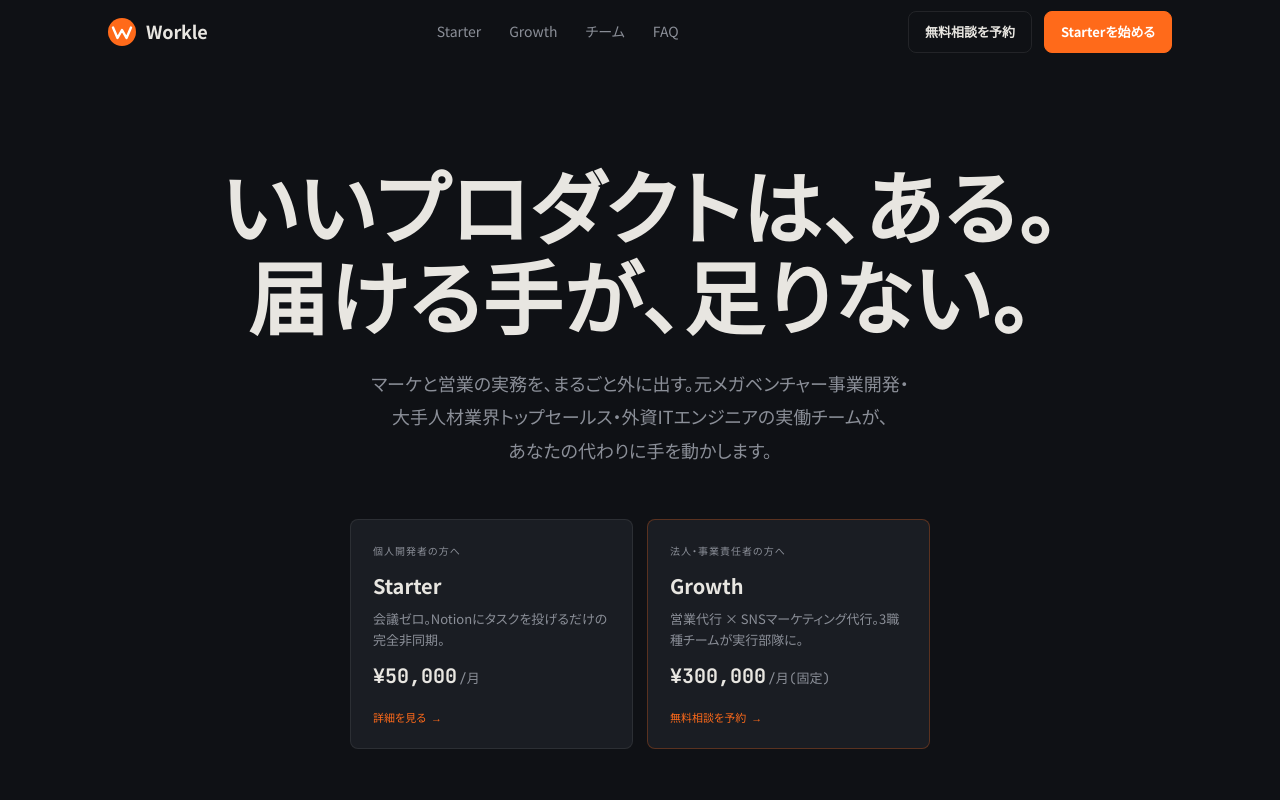
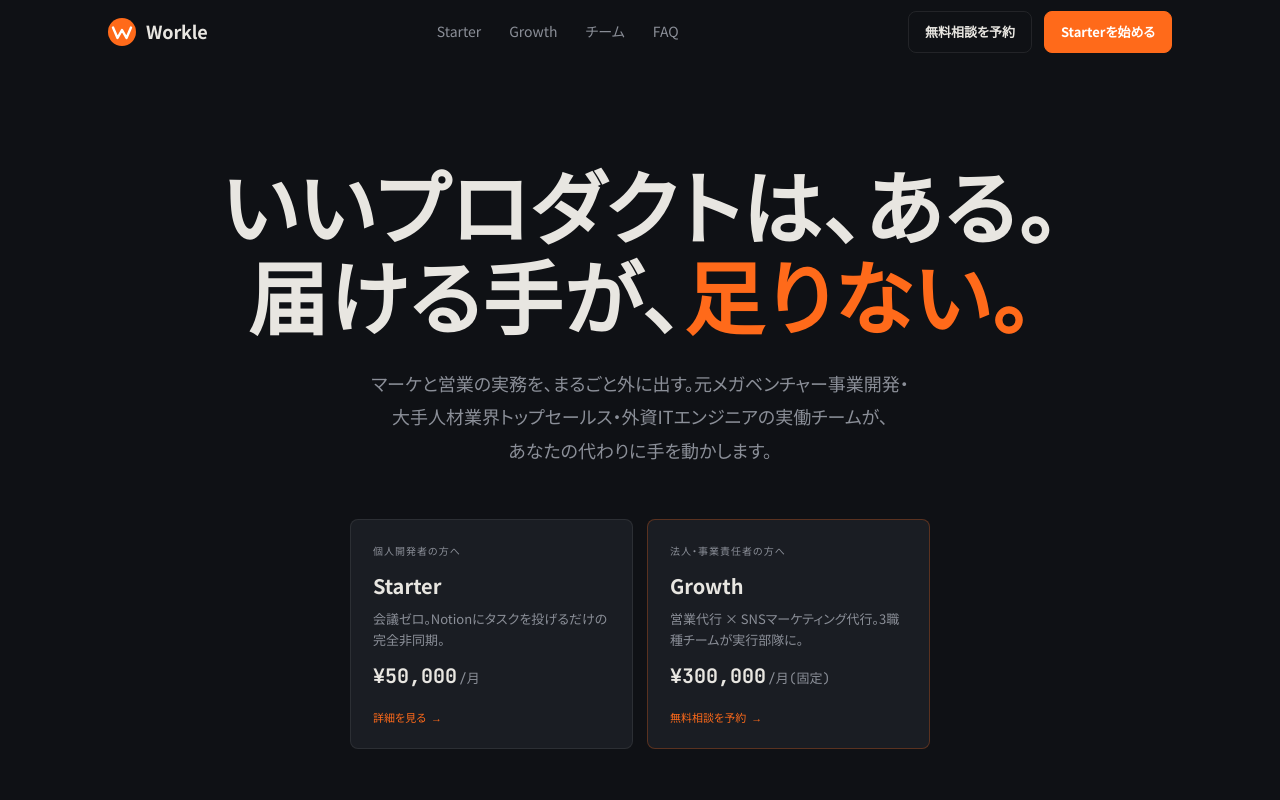
Before and after one commit to shionshionshion5101-commits/bpaas-lp, a Next.js app: page / in a window 1280 px wide. Shown: the top 800 px of the page. Built offline with nearby package versions, Linux system fonts and the light colour scheme.

Commit message:
feat: ヒーロー見出し「足りない。」をオレンジに

```diff
--- a/app/page.tsx
+++ b/app/page.tsx
@@ -53,7 +53,7 @@
           <div className="wrap hero-in">
             <h1 className="reveal">
               <span className="ln">いいプロダクトは、ある。</span>
-              <span className="ln">届ける手が、足りない。</span>
+              <span className="ln">届ける手が、<span style={{ color: "var(--accent)" }}>足りない。</span></span>
             </h1>
 
             <p className="hero-sub reveal d1">
```
